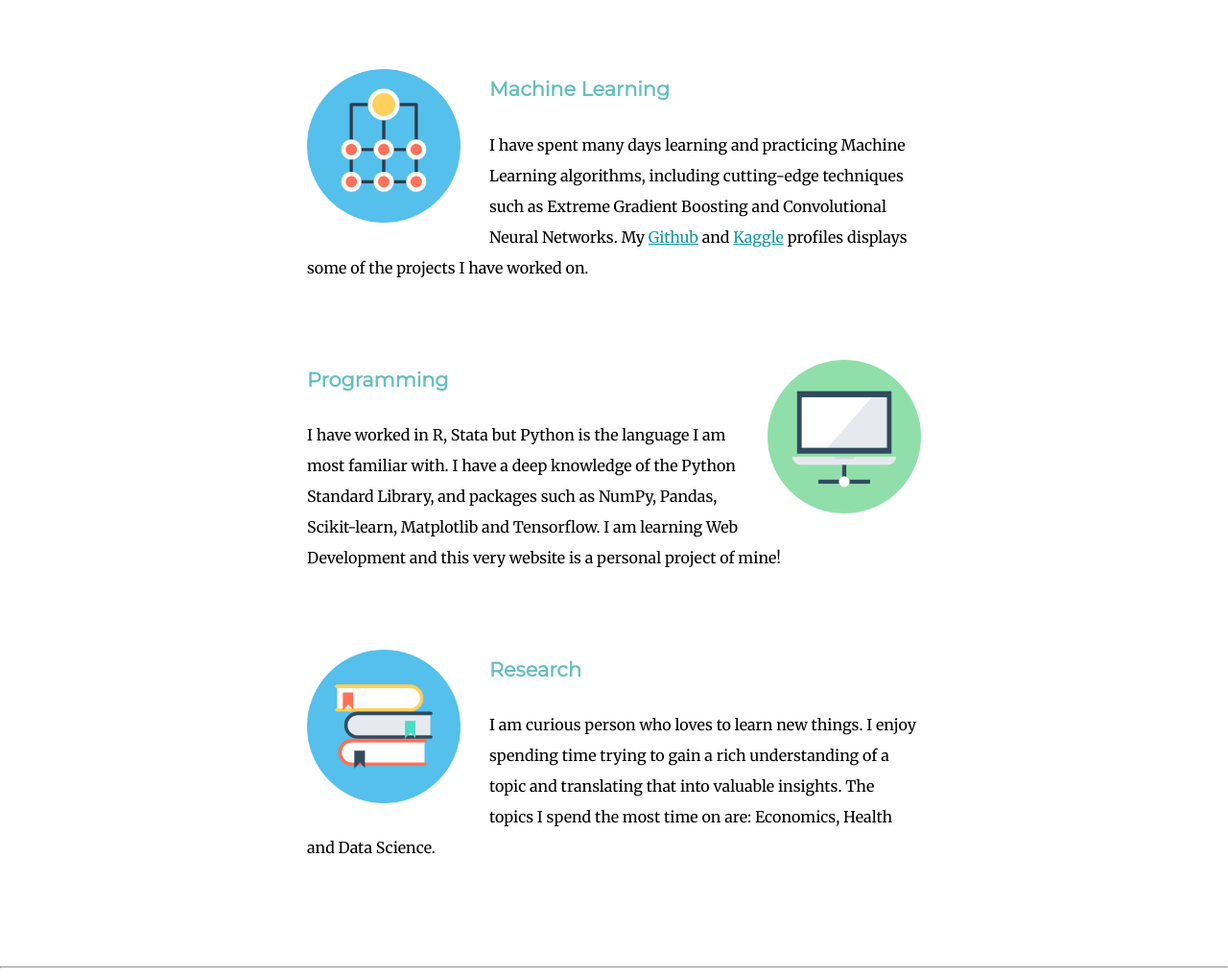
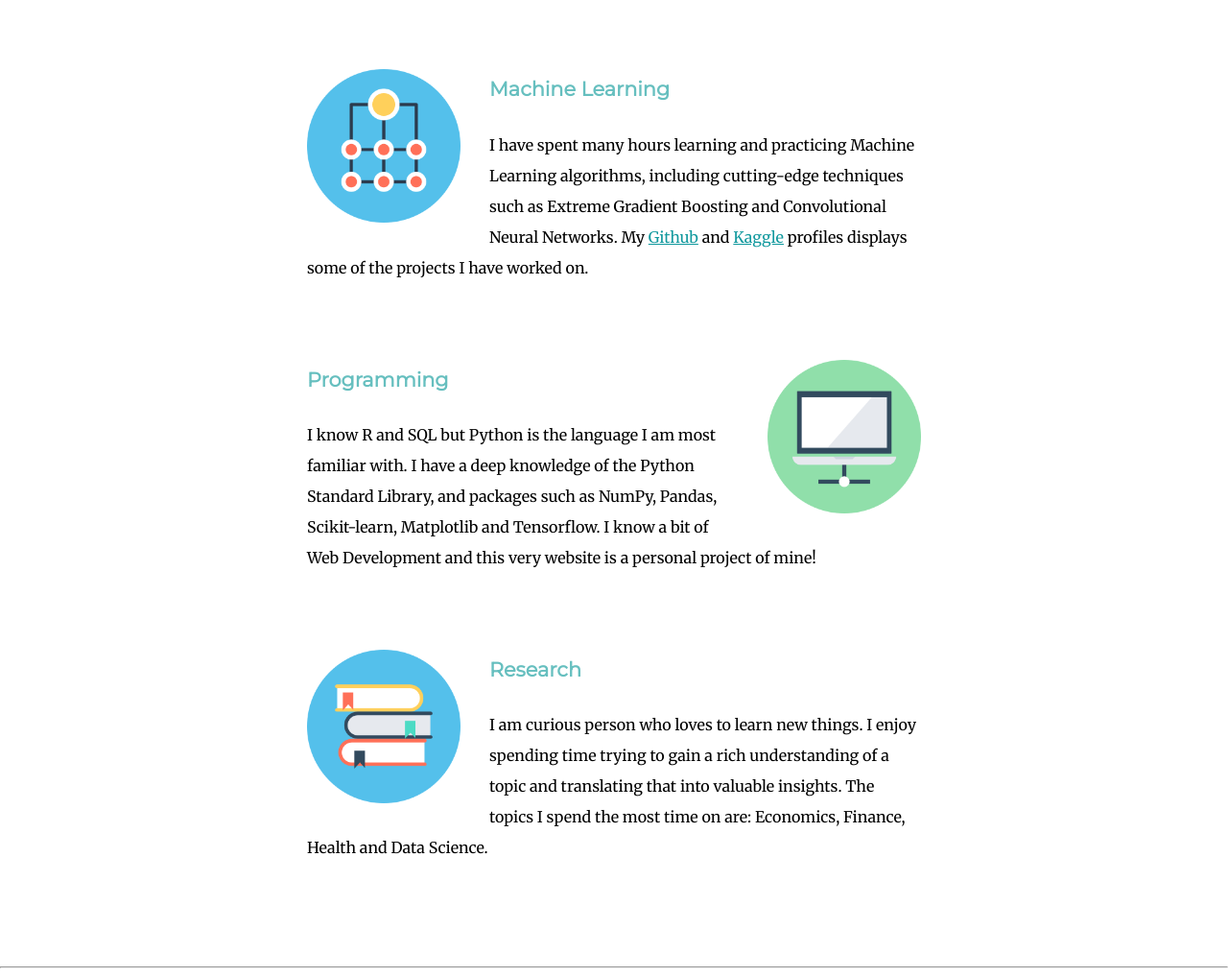
Before and after one commit to DarrenConyngham/cv, a plain HTML site: page index.html in a window 1280 px wide. Shown: the part 1780-2797 px from the top of the page at 96% size. Drawn offline with Linux system fonts and the light colour scheme.

Commit message:
changed text of home page

```diff
--- a/index.html
+++ b/index.html
@@ -12,13 +12,13 @@
 <body>
   <div class="top-container">
     <h1>Darren Conyngham</h1>
-    <h2>A Data Practitioner</h2>
+    <h2>Data Analyst</h2>
     <img src="images/profile.jpg" alt="Picture of Darren Conyngham">
   </div>
   <div class="middle-container">
     <div class="profile">
       <h2>Hello.</h2>
-      <p>My name is Darren Conyngham and I am a Data Practitioner based in Johannesburg, South Africa. I have a Masters in Economics from Stellenbosch University. I have experience
+      <p>My name is Darren Conyngham and I am a Data Analyst based in Johannesburg, South Africa. I have a Masters in Economics from Stellenbosch University. I have experience
         working with all types of data; not just Economic data! In my free time I enjoy running, reading and watching sports.
       </p>
     </div>
@@ -37,7 +37,7 @@
       <div class="skill-row">
         <img class="machine-learning" src="images/connection.png" alt="Connection">
         <h3>Machine Learning</h3>
-        <p>I have spent many days learning and practicing Machine Learning algorithms, including cutting-edge
+        <p>I have spent many hours learning and practicing Machine Learning algorithms, including cutting-edge
           techniques such as Extreme Gradient Boosting and Convolutional Neural Networks. My <a href="https://github.com/DarrenConyngham/">Github</a> and
           <a href="https://www.kaggle.com/cccmmmddd">Kaggle</a> profiles displays some of the projects I have worked on.
         </p>
@@ -45,16 +45,16 @@
       <div class="skill-row">
         <img class="programming" src="images/laptop.png" alt="Laptop">
         <h3>Programming</h3>
-        <p>I have worked in R, Stata but Python is the language I am most familiar with. I have a deep knowledge of the Python Standard Library,
+        <p>I know R and SQL but Python is the language I am most familiar with. I have a deep knowledge of the Python Standard Library,
           and packages such as NumPy, Pandas, Scikit-learn, Matplotlib and Tensorflow.
-          I am learning Web Development and this very website is a personal project of mine!
+          I know a bit of Web Development and this very website is a personal project of mine!
         </p>
       </div>
       <div class="skill-row">
         <img class="research" src="images/library.png" alt="Books">
         <h3>Research</h3>
         <p>I am curious person who loves to learn new things. I enjoy spending time trying to gain a rich understanding of a topic and translating that into valuable
-          insights. The topics I spend the most time on are: Economics, Health and Data Science.
+          insights. The topics I spend the most time on are: Economics, Finance, Health and Data Science.
         </p>
       </div>
     </div>
```
